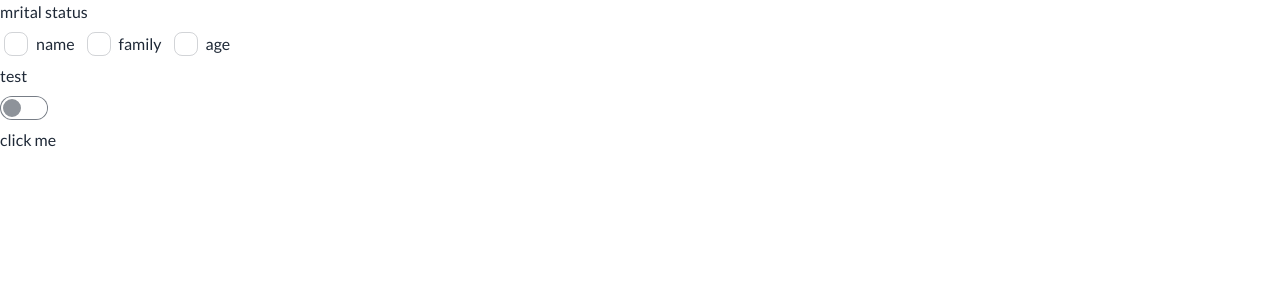
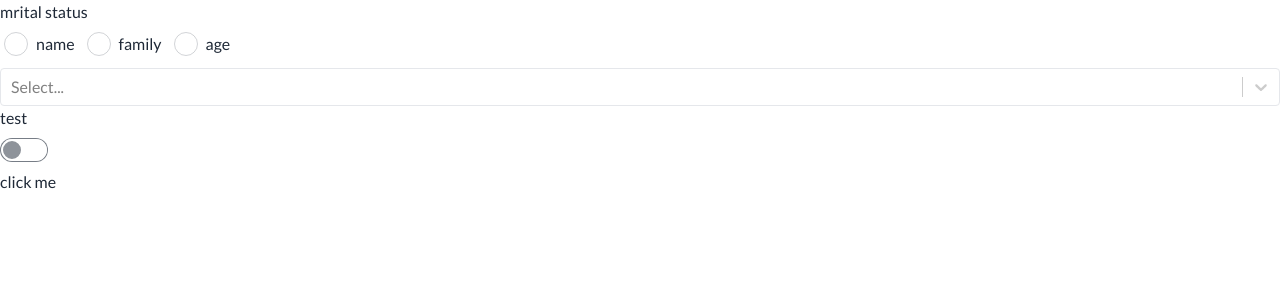
Before and after one commit to samgholipoor/formium-react, a React (Vite) app: page / in a window 1280 px wide. Shown: the top 300 px of the page. Built offline with nearby package versions, Linux system fonts and the light colour scheme.

Commit message:
feat: add select options component to formium

```diff
--- a/package.json
+++ b/package.json
@@ -14,7 +14,8 @@
 	"dependencies": {
 		"daisyui": "^3.0.3",
 		"react": "^18.2.0",
-		"react-dom": "^18.2.0"
+		"react-dom": "^18.2.0",
+		"react-select": "^5.7.3"
 	},
 	"devDependencies": {
 		"@commitlint/cli": "^17.5.1",
--- a/src/App.jsx
+++ b/src/App.jsx
@@ -1,6 +1,7 @@
 import Formium from '@/components/Formium';
 import Check from '@/components/Check';
 import Toggle from '@/components/Toggle';
+import Select from './components/Select';
 
 function App() {
 	const handleSubmit = (e) => {
@@ -28,16 +29,23 @@ function App() {
 					<Check
 						label="mrital status"
 						name="name"
-						multiple={true}
 						options={[
-							{ title: 'name', value: 'name' },
-							{ title: 'family', value: 'family' },
-							{ title: 'age', value: 'age' },
+							{ label: 'name', value: 'name' },
+							{ label: 'family', value: 'family' },
+							{ label: 'age', value: 'age' },
 						]}
 						// validator={[
 						// 	(e) => !!e || 'is required',
 						// 	(e) => e.length > 3 || 'must be more than three',
 						// ]}
+					/>
+					<Select
+						name="car"
+						options={[
+							{ label: 'Benz', value: 1 },
+							{ label: 'Toyota', value: 2 },
+							{ label: 'BMW', value: 3 },
+						]}
 					/>
 					<Toggle label="test" name="toggle" />
 					<button type="submit">click me</button>
--- a/src/components/Check.jsx
+++ b/src/components/Check.jsx
@@ -4,17 +4,20 @@ import { ErrorMessage, Label } from '@/components/Formium';
 import { mergeClassNames } from '@/utils/classname';
 
 const Check = ({ className, label, options, multiple, children, ...fieldProps }) => {
-	const { id, value, onChange, error, ...props } = useFormiumField(fieldProps);
+	const { id, value, onChange, error, ...props } = useFormiumField(
+		fieldProps,
+		multiple ? [] : undefined,
+	);
 
 	const type = useMemo(() => (multiple ? 'checkbox' : 'radio'), [multiple]);
 
 	const optionsObject = useMemo(
 		() =>
 			options.map((option) => {
-				const { title, value: optionValue } = option;
+				const { label, value: optionValue } = option;
 				const isChecked = multiple ? value.includes(optionValue) : optionValue === value;
 				return {
-					title,
+					label,
 					value: optionValue,
 					isChecked,
 				};
@@ -57,7 +60,7 @@ const Check = ({ className, label, options, multiple, children, ...fieldProps })
 							onChange={() => handleChange(option.value)}
 							className={type}
 						/>
-						<span className="label-text text-base"> {option.title} </span>
+						<span className="label-text text-base"> {option.label} </span>
 					</label>
 				))}
 			</div>
--- /dev/null
+++ b/src/components/Select.jsx
@@ -0,0 +1,69 @@
+import { useCallback } from 'react';
+import SelectOptions from 'react-select';
+import { mergeClassNames } from '@/utils/classname';
+import { ErrorMessage, Label } from '@/components/Formium';
+import useFormiumField from '@/hooks/useFormiumField';
+
+const formatInput = (selectedOptions) => {
+	if (selectedOptions && Array.isArray(selectedOptions)) {
+		return selectedOptions.map((selectedOption) => selectedOption.value);
+	}
+	if (selectedOptions && typeof selectedOptions === 'object') {
+		return selectedOptions.value;
+	}
+	return [];
+};
+
+export default function Select({
+	className,
+	label,
+	options,
+	multiple,
+	placeholder,
+	...formFieldProps
+}) {
+	const { id, value, onChange, error, ...props } = useFormiumField(
+		{
+			formatter: formatInput,
+			...formFieldProps,
+		},
+		multiple ? [] : undefined,
+	);
+
+	const handleChange = useCallback(
+		(selectedOption) => {
+			const newValue = selectedOption;
+			return onChange(newValue);
+		},
+		[multiple, onChange],
+	);
+
+	return (
+		<div className={mergeClassNames(className, 'form-control w-full')} {...props}>
+			<Label label={label}>
+				<SelectOptions
+					value={value}
+					onChange={handleChange}
+					options={options}
+					styles={{
+						control: (baseStyles) => ({
+							...baseStyles,
+							borderColor: 'border-base-300',
+							boxShadow: '0',
+						}),
+					}}
+					className="w-full"
+					placeholder={placeholder}
+					{...(multiple ? { isMulti: true } : null)}
+				/>
+				<ErrorMessage error={error} />
+			</Label>
+		</div>
+	);
+}
+
+Select.defaultProps = {
+	label: '',
+	options: [],
+	multiple: false,
+};
```
Also changed, not shown: 1 other file (tests, documents, lock files or other folders).
